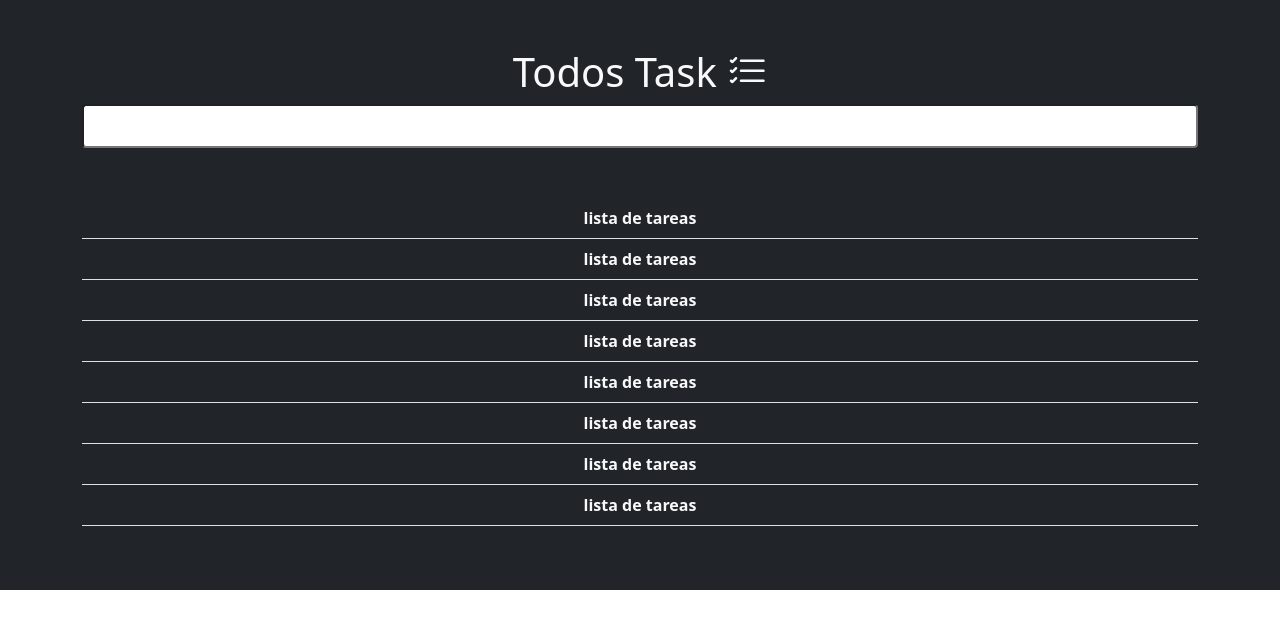
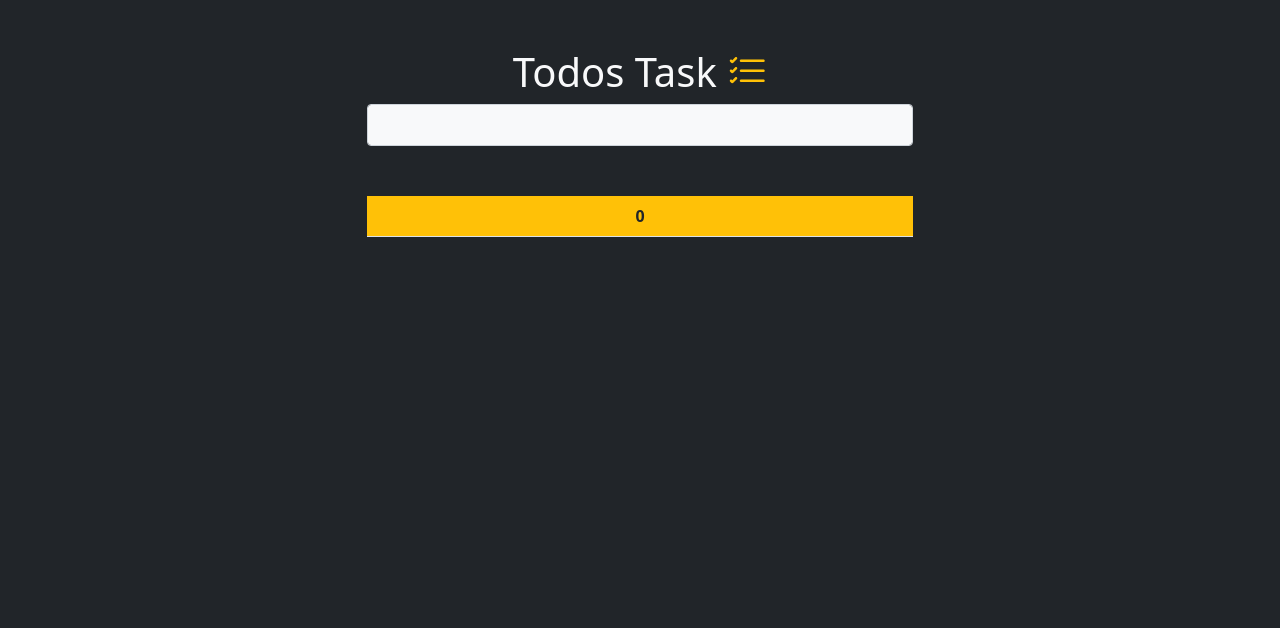
Before and after one commit to AlfredoMarcelo/todolisttask, a React (Create React App) app: page / in a window 1280 px wide. Shown: the top 628 px of the page. Built offline with nearby package versions, Linux system fonts and the light colour scheme.

Commit message:
se realizo la lista de tareas vertical, fila de conteo de tareas, solo hace falta la funcionalidad del boton eliminar

```diff
--- a/public/index.html
+++ b/public/index.html
@@ -27,7 +27,7 @@
     -->
     <title>React App</title>
   </head>
-  <body>
+  <body class="bg-dark">
     <noscript>You need to enable JavaScript to run this app.</noscript>
     <div id="root"></div>
     <!--
--- a/src/App.jsx
+++ b/src/App.jsx
@@ -1,56 +1,60 @@
+import { useState } from "react";
+
 function App() {
+
+  const [libros,setLibros] = useState([])
+  const [task,setTask] = useState("")
+
+  const insertar = (e) => {
+    e.preventDefault();
+    setLibros(schdule=>[...schdule, task]);
+    //console.log("alfredo");
+    setTask("");
+  };
+
+  const alfredo = libros.length
+
+
+  const handleText=(e)=>{
+    setTask(e.target.task
+    =e.target.value)
+  }
+
+  const eliminar =(item)=>{
+    console.log("eliminaste")
+    item.pop()
+  }
+
   return (
+    <>
       <main className="bg-dark">
         <div className="container">
           <div className="row">
-          <div className="col-12 text-light text-center py-5">
+            <div className="col-6 mx-auto text-light text-center py-5">
+              <form id="formulario" onSubmit={insertar}>
               <h1>
-              Todos Task <i className="bi bi-list-check"></i>
+                Todos Task <i className="bi bi-list-check text-warning"></i>
               </h1>
-            <input className="mb-5 rounded w-100 py-2" type="text" name="newTask" id="newTask" />
+              <input
+                className="form-control mb-5 rounded w-100 py-2 bg-light"
+                type="text"
+                name="newTask"
+                id="newTask"
+                value={task}
+                onChange={handleText}
+              />
+              </form>
               <table className="table bg-dark">
-              <thead>
-              </thead>
+                <thead></thead>
                 <tbody>
+                { libros.map((item)=>
                   <tr>
-                  <th className="text-light">
-                    lista de tareas
-                  </th>
+                    <td className="text-light">{item}</td>
+                    <th><i type="button" className="bi bi-x-circle text-warning" onClick={()=>eliminar(item)}></i></th>
                   </tr>
+                )}
                   <tr>
-                  <th className="text-light">
-                    lista de tareas
-                  </th>
-                </tr>
-                <tr>
-                  <th className="text-light">
-                    lista de tareas
-                  </th>
-                </tr>
-                <tr>
-                  <th className="text-light">
-                    lista de tareas
-                  </th>
-                </tr>
-                <tr>
-                  <th className="text-light">
-                    lista de tareas
-                  </th>
-                </tr>
-                <tr>
-                  <th className="text-light">
-                    lista de tareas
-                  </th>
-                </tr>
-                <tr>
-                  <th className="text-light">
-                    lista de tareas
-                  </th>
-                </tr>
-                <tr>
-                  <th className="text-light">
-                    lista de tareas
-                  </th>
+                  <td className="text-dark bg-warning fw-bold">{alfredo}</td>
                   </tr>
                 </tbody>
               </table>
@@ -58,6 +62,7 @@ function App() {
           </div>
         </div>
       </main>
+    </>
   );
 }
 
--- a/src/index.js
+++ b/src/index.js
@@ -6,6 +6,8 @@ import * as bootstrap from 'bootstrap';
 
 
 ReactDOM.render(
-    <App />,
+  <React.StrictMode>
+    <App />
+    </React.StrictMode>,
   document.getElementById('root')
 );
```
Lines whose indentation alone changed are shown as unchanged.
